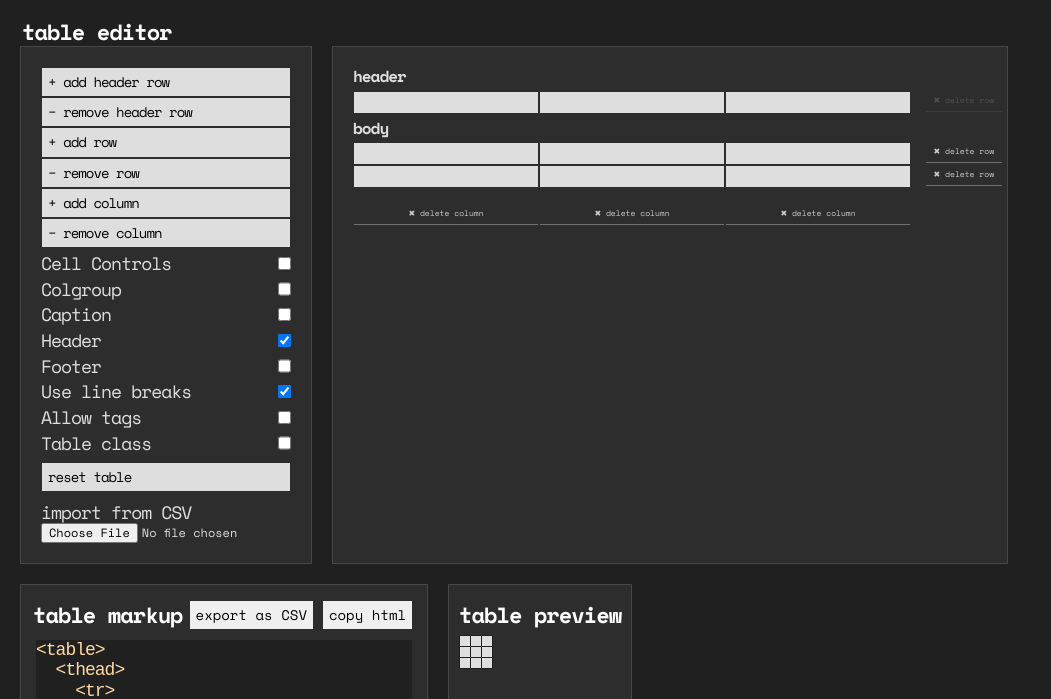
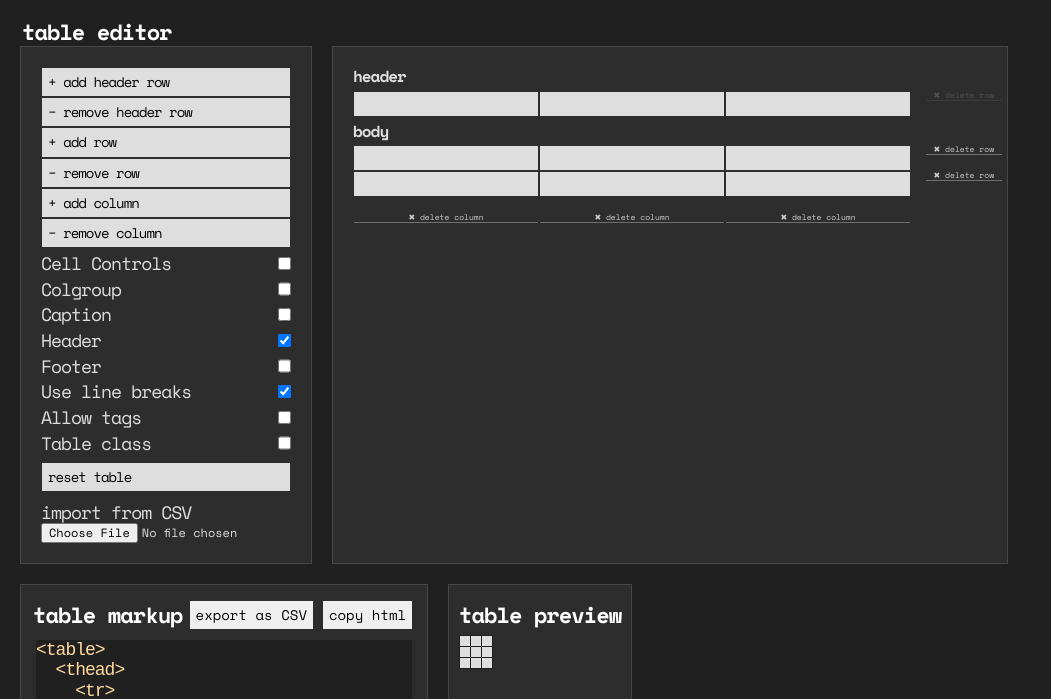
Before and after one commit to arthvadrr/easy-html-table-maker, a website with bundled scripts: page index.html in a window 1280 px wide. Shown: the part 45-744 px from the top of the page, without its empty margins (0-1051 px from the left). Built offline with nearby package versions, Linux system fonts and the light colour scheme.

Commit message:
fixed a textarea resizing bug

```diff
--- a/src/sass/_app.scss
+++ b/src/sass/_app.scss
@@ -272,10 +272,10 @@ h3 {
     .delete-col-btn {
       display: block;
       text-align: center;
-      height: 21px;
+      height: 100%;
       width: 100%;
       border: none;
-      border-bottom: 1px solid darken($color_light-gray, 40%);
+      border-bottom: 1px inset darken($color_light-gray, 40%);
       background: transparent;
       color: $color_light-gray;
       font-size: 8px;
@@ -287,7 +287,7 @@ h3 {
         opacity: 1;
         background: $color_strawberry;
         color: #000;
-        border-bottom: 1px solid #000;
+        border-bottom: 1px inset #000;
       }
 
       &:active {
@@ -332,7 +332,7 @@ h3 {
         flex-grow: 1;
         word-wrap: break-word;
         font-size: 1.2rem;
-        height: 21px; // 16 + padding. Also set in "addResizingToTextareas.js"
+        height: 24px; // 16 + padding. Also set in "addResizingToTextareas.js"
         width: 100%;
         resize: none;
         border-radius: none;
--- a/src/scripts/editor/utl/addResizingToTextareas.js
+++ b/src/scripts/editor/utl/addResizingToTextareas.js
@@ -2,7 +2,7 @@ const addResizingToTextareas = () => {
   const $textarea_arr = document.getElementsByTagName('textarea');
 
   for (let i = 0; i < $textarea_arr.length; i++) {
-    $textarea_arr[i].style = `height: 21px; overflow-y: hidden;`;
+    $textarea_arr[i].style = `height: 24px; overflow-y: hidden;`;
 
     const setScrollHeight = e => {
       e.target.style.height = '21px'; // also set in "_app.scss"
--- a/src/scripts/editor/utl/reload.js
+++ b/src/scripts/editor/utl/reload.js
@@ -7,7 +7,7 @@ import { addFilterInnerHTMLToInputs } from './filterInnerHTML';
 
 const reload = (state, reloadEditor = false) => {
   console.time('local-storage');
-  //TODO when editor reloads, set scrollto user previous position
+  //TODO when editor reloads, set scrollto user previous position. Like fast.
   localStorage.setItem('savedState', JSON.stringify(state));
   console.timeEnd('local-storage');
 
```
Also changed, not shown: build/index.min.js, build/styles.min.css.
